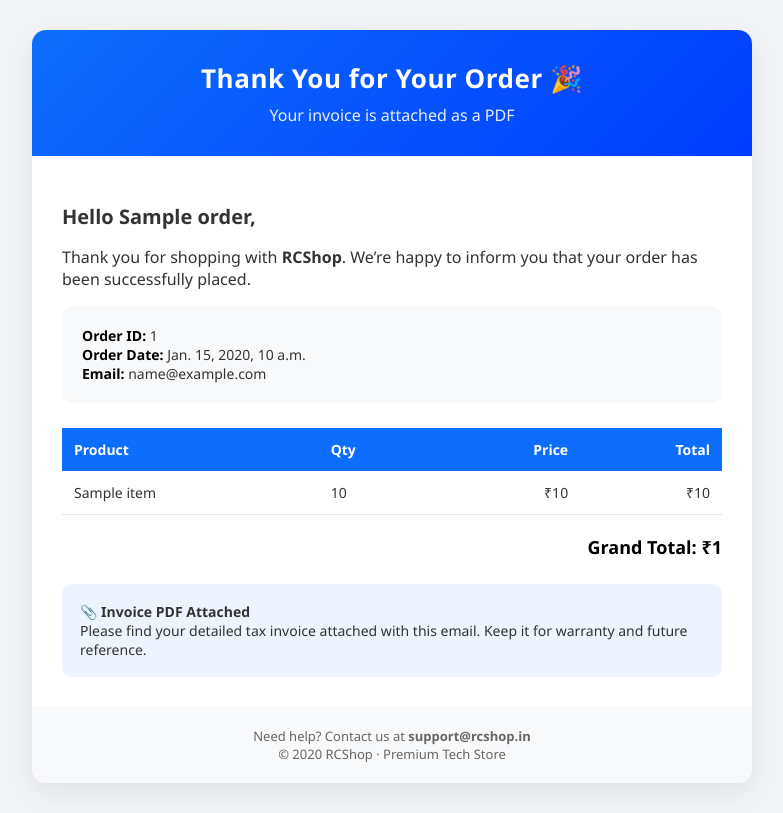
After one commit to idtgroups-eng/rcshop, a Django app: template templates/emails/invoice_pdf.html in a window 1280 px wide. The commit adds this page. Shown: the whole page, without its empty margins (248-1031 px from the left). Run offline with Django 5.2, Linux system fonts and the light colour scheme; the template is opened without the code that fills it: most values are stand-ins (such as "Sample title", 1, 10 or a date in 2020); data that the repository does not hold is empty.

Commit message:
Fix email template restore and safe invoice flow

```diff
--- /dev/null
+++ b/templates/emails/invoice_pdf.html
@@ -0,0 +1,165 @@
+<!DOCTYPE html>
+<html>
+<head>
+<meta charset="UTF-8">
+<title>Order Confirmation</title>
+<style>
+    body {
+        margin: 0;
+        padding: 0;
+        background-color: #f2f4f7;
+        font-family: 'Segoe UI', Roboto, Arial, sans-serif;
+    }
+    .container {
+        max-width: 720px;
+        margin: 30px auto;
+        background: #ffffff;
+        border-radius: 14px;
+        overflow: hidden;
+        box-shadow: 0 10px 30px rgba(0,0,0,0.08);
+    }
+    .header {
+        background: linear-gradient(135deg, #0d6efd, #003cff);
+        color: #ffffff;
+        padding: 30px;
+        text-align: center;
+    }
+    .header h1 {
+        margin: 0;
+        font-size: 26px;
+        letter-spacing: 0.5px;
+    }
+    .header p {
+        margin: 8px 0 0;
+        opacity: 0.9;
+    }
+    .content {
+        padding: 30px;
+        color: #333;
+    }
+    .content h2 {
+        font-size: 20px;
+        margin-bottom: 10px;
+    }
+    .order-box {
+        background: #f8f9fb;
+        padding: 20px;
+        border-radius: 10px;
+        margin-bottom: 25px;
+        font-size: 14px;
+    }
+    .order-box strong {
+        color: #000;
+    }
+    table {
+        width: 100%;
+        border-collapse: collapse;
+        margin-top: 15px;
+    }
+    th {
+        background: #0d6efd;
+        color: #fff;
+        text-align: left;
+        padding: 12px;
+        font-size: 14px;
+    }
+    td {
+        padding: 12px;
+        border-bottom: 1px solid #e6e6e6;
+        font-size: 14px;
+    }
+    .price {
+        text-align: right;
+    }
+    .total {
+        margin-top: 20px;
+        text-align: right;
+        font-size: 18px;
+        font-weight: bold;
+        color: #000;
+    }
+    .note {
+        margin-top: 25px;
+        background: #eef4ff;
+        padding: 18px;
+        border-radius: 10px;
+        font-size: 14px;
+        color: #333;
+    }
+    .footer {
+        background: #f8f9fb;
+        text-align: center;
+        padding: 20px;
+        font-size: 13px;
+        color: #666;
+    }
+</style>
+</head>
+
+<body>
+
+<div class="container">
+
+    <!-- HEADER -->
+    <div class="header">
+        <h1>Thank You for Your Order 🎉</h1>
+        <p>Your invoice is attached as a PDF</p>
+    </div>
+
+    <!-- CONTENT -->
+    <div class="content">
+        <h2>Hello {{ order.customer_name }},</h2>
+        <p>
+            Thank you for shopping with <strong>RCShop</strong>.
+            We’re happy to inform you that your order has been successfully placed.
+        </p>
+
+        <!-- ORDER DETAILS -->
+        <div class="order-box">
+            <strong>Order ID:</strong> {{ order.id }}<br>
+            <strong>Order Date:</strong> {{ order.created_at }}<br>
+            <strong>Email:</strong> {{ order.email }}
+        </div>
+
+        <!-- ITEMS TABLE -->
+        <table>
+            <tr>
+                <th>Product</th>
+                <th>Qty</th>
+                <th class="price">Price</th>
+                <th class="price">Total</th>
+            </tr>
+
+            {% for item in items %}
+            <tr>
+                <td>{{ item.product_name }}</td>
+                <td>{{ item.quantity }}</td>
+                <td class="price">₹{{ item.price }}</td>
+                <td class="price">₹{{ item.total }}</td>
+            </tr>
+            {% endfor %}
+        </table>
+
+        <!-- TOTAL -->
+        <div class="total">
+            Grand Total: ₹{{ order.total_amount }}
+        </div>
+
+        <!-- NOTE -->
+        <div class="note">
+            📎 <strong>Invoice PDF Attached</strong><br>
+            Please find your detailed tax invoice attached with this email.
+            Keep it for warranty and future reference.
+        </div>
+    </div>
+
+    <!-- FOOTER -->
+    <div class="footer">
+        Need help? Contact us at <strong>support@rcshop.in</strong><br>
+        © {{ year }} RCShop · Premium Tech Store
+    </div>
+
+</div>
+
+</body>
+</html>
```
Also changed, not shown: templates/emails/order_success.html (added, +40 -0 lines), templates/products.html (+3 -13 lines).
